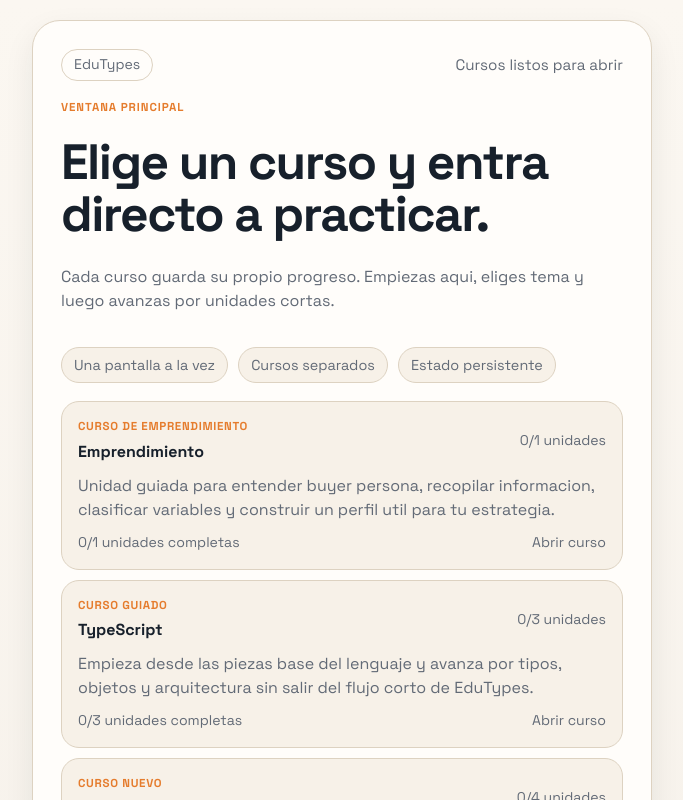
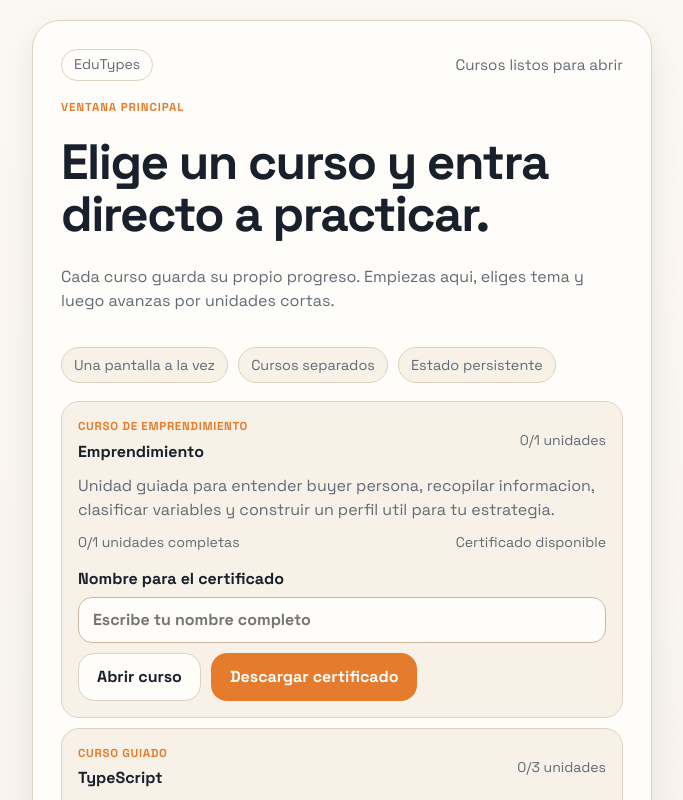
Before and after one commit to Elnuget/edutypes, a React (Vite) app: page / in a window 1280 px wide. Shown: the top 800 px of the page, without its empty margins (298-981 px from the left). Built offline with nearby package versions, Linux system fonts and the light colour scheme.

Commit message:
vertificado

```diff
--- a/src/App.tsx
+++ b/src/App.tsx
@@ -275,6 +275,24 @@ function App() {
     }));
   };
 
+  const buildCertificateDownloadHandler = (course: CourseDefinition) => {
+    if (!course.certificate) {
+      return null;
+    }
+
+    return async (studentName: string) => {
+      await downloadCourseCertificate({
+        studentName,
+        courseTitle: course.title,
+        unitTitle: course.units[0]?.title ?? 'unidad completada',
+        institutionName: course.certificate?.institutionName ?? 'UDLA',
+        issuerName: course.certificate?.issuerName ?? 'Paola Guevara',
+        issuerRole: course.certificate?.issuerRole ?? 'Ing.',
+        logoSrc: course.certificate?.logoSrc,
+      });
+    };
+  };
+
   const catalogItems = courses.map((course) => {
     const unitStates = getCourseUnitStates(course, progressByUnit);
     const completedUnits = unitStates.filter((unit) => unit.completed).length;
@@ -294,6 +312,15 @@ function App() {
             : 'Abrir curso',
       totalUnits: course.units.length,
       completedUnits,
+      certificate: course.certificate
+        ? {
+            storageKey: course.certificate.storageKey,
+            institutionName: course.certificate.institutionName,
+            issuerName: course.certificate.issuerName,
+            issuerRole: course.certificate.issuerRole,
+            onDownload: buildCertificateDownloadHandler(course)!,
+          }
+        : undefined,
     };
   });
 
@@ -341,7 +368,6 @@ function App() {
 
   if (route.kind === 'course' && currentCourse) {
     const completedUnits = currentCourseUnitStates.filter((unit) => unit.completed).length;
-    const certificateReady = completedUnits === currentCourse.units.length;
 
     return (
       <HomePage
@@ -366,22 +392,11 @@ function App() {
         certificate={
           currentCourse.certificate
             ? {
-                ready: certificateReady,
                 storageKey: currentCourse.certificate.storageKey,
                 institutionName: currentCourse.certificate.institutionName,
                 issuerName: currentCourse.certificate.issuerName,
                 issuerRole: currentCourse.certificate.issuerRole,
-                onDownload: async (studentName: string) => {
-                  await downloadCourseCertificate({
-                    studentName,
-                    courseTitle: currentCourse.title,
-                    unitTitle: currentCourse.units[0]?.title ?? 'unidad completada',
-                    institutionName: currentCourse.certificate?.institutionName ?? 'UDLA',
-                    issuerName: currentCourse.certificate?.issuerName ?? 'Paola Guevara',
-                    issuerRole: currentCourse.certificate?.issuerRole ?? 'Ing.',
-                    logoSrc: currentCourse.certificate?.logoSrc,
-                  });
-                },
+                onDownload: buildCertificateDownloadHandler(currentCourse)!,
               }
             : undefined
         }
--- a/src/components/CourseCatalogPage.tsx
+++ b/src/components/CourseCatalogPage.tsx
@@ -1,3 +1,5 @@
+import { useEffect, useState } from 'react';
+
 type CourseCatalogItem = {
   id: string;
   title: string;
@@ -7,6 +9,13 @@ type CourseCatalogItem = {
   actionLabel: string;
   totalUnits: number;
   completedUnits: number;
+  certificate?: {
+    storageKey: string;
+    institutionName: string;
+    issuerName: string;
+    issuerRole: string;
+    onDownload: (studentName: string) => Promise<void>;
+  };
 };
 
 type CourseCatalogPageProps = {
@@ -15,6 +24,52 @@ type CourseCatalogPageProps = {
 };
 
 function CourseCatalogPage({ courses, onOpenCourse }: CourseCatalogPageProps) {
+  const [certificateNames, setCertificateNames] = useState<Record<string, string>>({});
+  const [certificateBusyId, setCertificateBusyId] = useState<string | null>(null);
+  const [certificateErrorId, setCertificateErrorId] = useState<string | null>(null);
+  const [certificateSuccessId, setCertificateSuccessId] = useState<string | null>(null);
+
+  useEffect(() => {
+    const nextNames = Object.fromEntries(
+      courses
+        .filter((course) => course.certificate)
+        .map((course) => [
+          course.id,
+          window.localStorage.getItem(course.certificate?.storageKey ?? '') ?? '',
+        ]),
+    );
+
+    setCertificateNames(nextNames);
+  }, [courses]);
+
+  const handleDownloadCertificate = async (course: CourseCatalogItem) => {
+    if (!course.certificate) {
+      return;
+    }
+
+    const studentName = (certificateNames[course.id] ?? '').trim();
+
+    if (studentName.length < 3) {
+      setCertificateSuccessId(null);
+      setCertificateErrorId(course.id);
+      return;
+    }
+
+    setCertificateBusyId(course.id);
+    setCertificateErrorId(null);
+
+    try {
+      window.localStorage.setItem(course.certificate.storageKey, studentName);
+      await course.certificate.onDownload(studentName);
+      setCertificateSuccessId(course.id);
+    } catch {
+      setCertificateSuccessId(null);
+      setCertificateErrorId(course.id);
+    } finally {
+      setCertificateBusyId(null);
+    }
+  };
+
   return (
     <div className="page-shell page-shell--home">
       <main className="home-stage">
@@ -40,11 +95,7 @@ function CourseCatalogPage({ courses, onOpenCourse }: CourseCatalogPageProps) {
 
           <div className="catalog-card__courses">
             {courses.map((course) => (
-              <button
-                key={course.id}
-                className="course-link-card"
-                onClick={() => onOpenCourse(course.id)}
-              >
+              <article key={course.id} className="course-link-card">
                 <div className="course-link-card__top">
                   <div>
                     <span className="course-link-card__eyebrow">{course.eyebrow}</span>
@@ -57,9 +108,70 @@ function CourseCatalogPage({ courses, onOpenCourse }: CourseCatalogPageProps) {
                   <span>
                     {course.completedUnits}/{course.totalUnits} unidades completas
                   </span>
-                  <span>{course.actionLabel}</span>
+                  <span>{course.certificate ? 'Certificado disponible' : course.actionLabel}</span>
                 </div>
-              </button>
+
+                {course.certificate ? (
+                  <div className="course-link-card__certificate">
+                    <label className="certificate-inline-field">
+                      <span>Nombre para el certificado</span>
+                      <input
+                        className="certificate-inline-field__input"
+                        value={certificateNames[course.id] ?? ''}
+                        onChange={(event) => {
+                          const value = event.target.value;
+                          setCertificateErrorId(null);
+                          setCertificateSuccessId(null);
+                          setCertificateNames((current) => ({
+                            ...current,
+                            [course.id]: value,
+                          }));
+                        }}
+                        placeholder="Escribe tu nombre completo"
+                      />
+                    </label>
+
+                    {certificateErrorId === course.id ? (
+                      <p className="feedback feedback--error">
+                        Escribe tu nombre antes de descargar el certificado.
+                      </p>
+                    ) : null}
+
+                    {certificateSuccessId === course.id ? (
+                      <p className="feedback">Tu certificado ya se descargo.</p>
+                    ) : null}
+
+                    <div className="course-link-card__actions">
+                      <button
+                        className="button button--secondary"
+                        onClick={() => onOpenCourse(course.id)}
+                      >
+                        Abrir curso
+                      </button>
+                      <button
+                        className="button button--primary"
+                        disabled={certificateBusyId === course.id}
+                        onClick={() => {
+                          void handleDownloadCertificate(course);
+                        }}
+                      >
+                        {certificateBusyId === course.id
+                          ? 'Generando...'
+                          : 'Descargar certificado'}
+                      </button>
+                    </div>
+                  </div>
+                ) : (
+                  <div className="course-link-card__actions">
+                    <button
+                      className="button button--primary"
+                      onClick={() => onOpenCourse(course.id)}
+                    >
+                      {course.actionLabel}
+                    </button>
+                  </div>
+                )}
+              </article>
             ))}
           </div>
         </article>
--- a/src/components/HomePage.tsx
+++ b/src/components/HomePage.tsx
@@ -22,7 +22,6 @@ type HomePageProps = {
   progressLabel: string;
   units: CourseUnitCard[];
   certificate?: {
-    ready: boolean;
     storageKey: string;
     institutionName: string;
     issuerName: string;
@@ -160,7 +159,7 @@ function HomePage({
             ))}
           </div>
 
-          {certificate?.ready ? (
+          {certificate ? (
             <section className="certificate-card">
               <div className="certificate-card__header">
                 <div>
@@ -171,9 +170,9 @@ function HomePage({
               </div>
 
               <p className="hero__description">
-                Al completar este curso, la {certificate.institutionName} reconoce tu avance.
-                El certificado se emite a tu nombre y es concedido por la {certificate.issuerRole}{' '}
-                {certificate.issuerName}.
+                Si quieres, puedes completar la unidad. Pero el certificado ya esta disponible
+                desde aqui. La {certificate.institutionName} lo emite a tu nombre y es concedido
+                por la {certificate.issuerRole} {certificate.issuerName}.
               </p>
 
               <label className="certificate-card__field">
--- a/src/index.css
+++ b/src/index.css
@@ -272,6 +272,42 @@ a {
   background: var(--surface-muted);
   text-align: left;
   color: var(--text);
+}
+
+.course-link-card__actions {
+  display: flex;
+  gap: 10px;
+  flex-wrap: wrap;
+}
+
+.course-link-card__certificate {
+  display: grid;
+  gap: 10px;
+  padding-top: 4px;
+}
+
+.certificate-inline-field {
+  display: grid;
+  gap: 6px;
+  font-weight: 700;
+}
+
+.certificate-inline-field span {
+  color: var(--text);
+}
+
+.certificate-inline-field__input {
+  min-height: 46px;
+  padding: 0 14px;
+  border-radius: 14px;
+  border: 1px solid #ccb89e;
+  background: #fffdfa;
+  color: var(--text);
+}
+
+.certificate-inline-field__input:focus {
+  outline: 2px solid rgba(229, 124, 45, 0.18);
+  outline-offset: -1px;
 }
 
 .course-link-card p {
```
